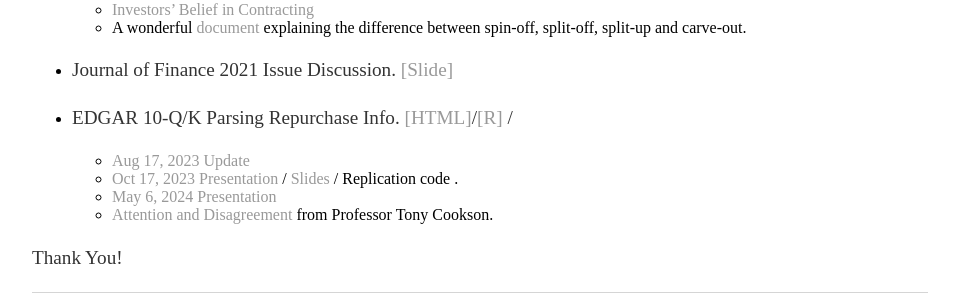
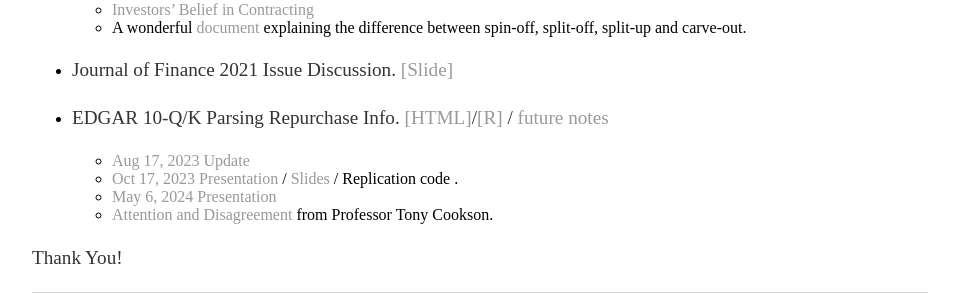
Before and after one commit to hongyileoxu/hongyileoxu.github.io, a Jekyll site: the page built from projects/index.md, in a window 1280 px wide. Shown: the part 1372-1672 px from the top of the page, without its empty margins (160-1119 px from the left). Built offline with Jekyll 4.4.1, drawn with Linux system fonts in a browser that asks for light colours.

Commit message:
Update index.md

```diff
--- a/projects/index.md
+++ b/projects/index.md
@@ -52,7 +52,7 @@
 
 - Journal of Finance 2021 Issue Discussion. [[Slide]](https://hongyileoxu.github.io/research/Slides/JF2021Pre_Hongyi_Xu.pdf)
 
-- EDGAR 10-Q/K Parsing Repurchase Info. [[HTML]](https://hongyileoxu.github.io/research/RepurchaseProject/SEC_web_v3afunctions.html)/[[R]](https://hongyileoxu.github.io/research/RepurchaseProject/SEC_web_v3cfunctions.R) /
+- EDGAR 10-Q/K Parsing Repurchase Info. [[HTML]](https://hongyileoxu.github.io/research/RepurchaseProject/SEC_web_v3afunctions.html)/[[R]](https://hongyileoxu.github.io/research/RepurchaseProject/SEC_web_v3cfunctions.R) / [future notes](https://hongyileoxu.github.io/research/RepurchaseProject/future_notes.md)
 
 	- [Aug 17, 2023 Update](https://hongyileoxu.github.io/research/RepurchaseProject/Repurchase_BBAIA_merge_v1b.html)
     - [Oct 17, 2023 Presentation](https://github.com/hongyileoxu/hongyileoxu.github.io/blob/c85b72a8999f7a85db99f518141d6d22bbfe5f2d/research/RepurchaseProject/Hongyi%20Xu%20(2023)%20Under%20the%20Spotlight_v8.pdf) / [Slides](https://hongyileoxu.github.io/research/RepurchaseProject/Hongyi%20Xu%20(2023)%20Under%20the%20Spotlight_v8.pdf) / Replication code . <!--- [[v1]](https://hongyileoxu.github.io/research/RepurchaseProject/writing_tables_May04_2024.html) [[v2]](https://hongyileoxu.github.io/research/RepurchaseProject/writing_tables_May13_2024.html) [[v3]](https://hongyileoxu.github.io/research/RepurchaseProject/writing_tables_May17_2024.html) --->
```
